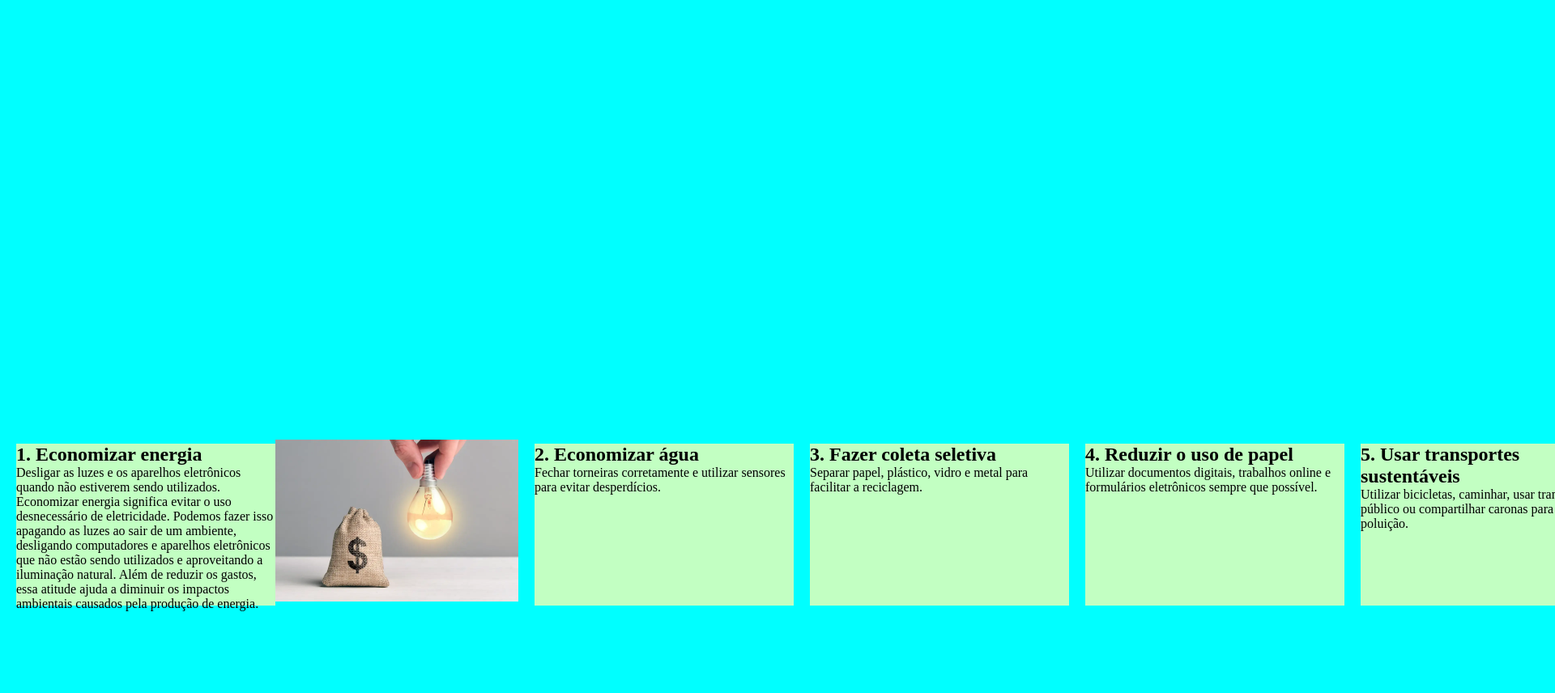
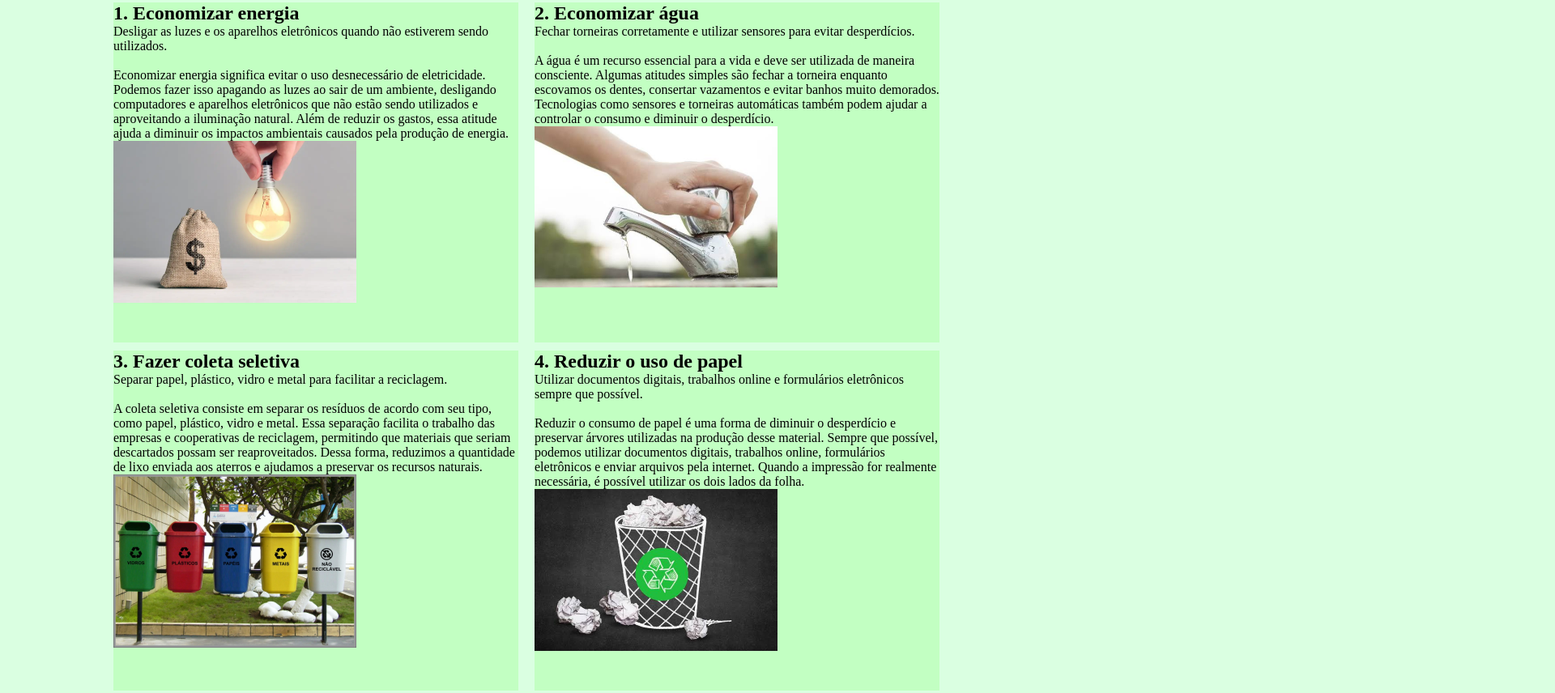
Before and after one commit to WaleskaEmanuele/TechSustent-vel, a plain HTML site: page HTML/acoes.html in a window 1280 px wide. Shown: the part 124-980 px from the top of the page at 81% size, 1920 px wide, since content can reach past the window. Drawn offline with Linux system fonts and the light colour scheme.

Commit message:
Acoes sustentaveis1

```diff
--- a/CSS/style.css
+++ b/CSS/style.css
@@ -2,7 +2,9 @@
     margin: 0px;
     padding: 0px;
 }
-
+body{
+    background-color: rgb(218, 255, 225);
+}
 
 .container{
     display: flex;
@@ -31,9 +33,8 @@ h1{
 }
 .card{
     width: 500px;
-    height: 200px;
+    height: 420px;
     background-color: rgb(194, 255, 194);
-    align-items: center;
     margin-left: 20px;
     margin-top: 10px;
 }
@@ -46,8 +47,10 @@ img{
 }
 .cardsupremo{
     display: flex;
-    align-items: center;
-    background-color: aqua;
-    width: 2000px;
-    height: 1300px;
+    justify-content: center;
+
+    width: 100vr;
+    height: 900px;
+    flex-wrap: wrap;
+
 }
--- a/HTML/acoes.html
+++ b/HTML/acoes.html
@@ -1,11 +1,13 @@
 <!DOCTYPE html>
 <html lang="en">
+
 <head>
     <meta charset="UTF-8">
     <meta name="viewport" content="width=device-width, initial-scale=1.0">
     <title>Ações Sustentaveis</title>
-       <link rel="stylesheet" href="/CSS/style.css">
+    <link rel="stylesheet" href="../CSS/style.css">
 </head>
+
 <body>
 
     <header>
@@ -25,43 +27,75 @@
 
     <h1>Ações Sustentáveis</h1>
     <div class="cardsupremo">
+
         <div class="card">
             <h2> 1. Economizar energia</h2>
             <p>
                 Desligar as luzes e os aparelhos eletrônicos quando não estiverem
                 sendo utilizados.
-    </p>
-    <p>Economizar energia significa evitar o uso desnecessário de eletricidade. Podemos fazer isso apagando as luzes ao sair de um ambiente, desligando computadores e aparelhos eletrônicos que não estão sendo utilizados e aproveitando a iluminação natural. Além de reduzir os gastos, essa atitude ajuda a diminuir os impactos ambientais causados pela produção de energia.</p>
+            </p><br>
+            <p>Economizar energia significa evitar o uso desnecessário de eletricidade. Podemos fazer isso apagando as
+                luzes ao sair de um ambiente, desligando computadores e aparelhos eletrônicos que não estão sendo
+                utilizados e aproveitando a iluminação natural. Além de reduzir os gastos, essa atitude ajuda a diminuir
+                os impactos ambientais causados pela produção de energia.</p>
+
+            <img src="../IMG/economizar.webp" alt="">
+
         </div>
-<img src="../IMG/economizar.webp" alt="">
+
         <div class="card">
             <h2> 2. Economizar água</h2>
             <p>
                 Fechar torneiras corretamente e utilizar sensores para evitar
                 desperdícios.
-    </p>
+            </p><br>
+            <p>A água é um recurso essencial para a vida e deve ser utilizada de maneira consciente. Algumas atitudes
+                simples são fechar a torneira enquanto escovamos os dentes, consertar vazamentos e evitar banhos muito
+                demorados. Tecnologias como sensores e torneiras automáticas também podem ajudar a controlar o consumo e
+                diminuir o desperdício.</p>
+            <img src="../IMG/AGUA.jpg" alt="">
         </div>
+
         <div class="card">
             <h2> 3. Fazer coleta seletiva</h2>
             <p>
                 Separar papel, plástico, vidro e metal para facilitar a reciclagem.
-    </p>
+            </p><br>
+            <p>A coleta seletiva consiste em separar os resíduos de acordo com seu tipo, como papel, plástico, vidro e
+                metal. Essa separação facilita o trabalho das empresas e cooperativas de reciclagem, permitindo que
+                materiais que seriam descartados possam ser reaproveitados. Dessa forma, reduzimos a quantidade de lixo
+                enviada aos aterros e ajudamos a preservar os recursos naturais.</p>
+            <img src="../IMG/coleta-seletiva-6.jpg" alt="">
         </div>
+
         <div class="card">
             <h2> 4. Reduzir o uso de papel</h2>
             <p>
                 Utilizar documentos digitais, trabalhos online e formulários
                 eletrônicos sempre que possível.
-    </p>
+            </p><br>
+            <p>Reduzir o consumo de papel é uma forma de diminuir o desperdício e preservar árvores utilizadas na
+                produção desse material. Sempre que possível, podemos utilizar documentos digitais, trabalhos online,
+                formulários eletrônicos e enviar arquivos pela internet. Quando a impressão for realmente necessária, é
+                possível utilizar os dois lados da folha.</p>
+            <img src="../IMG/PAPEL].jpg" alt="">
         </div>
+
         <div class="card">
             <h2> 5. Usar transportes sustentáveis</h2>
             <p>
                 Utilizar bicicletas, caminhar, usar transporte público ou
                 compartilhar caronas para diminuir a poluição.
-    </p>
+            </p><br>
+            <p>Os meios de transporte também podem contribuir para a poluição do ar. Para diminuir esse impacto, podemos
+                caminhar, andar de bicicleta, utilizar transporte público ou compartilhar caronas. Essas alternativas
+                ajudam a reduzir a quantidade de veículos nas ruas, o consumo de combustíveis e a emissão de gases
+                poluentes.</p>
+            <img src="../IMG/Sustentabilidade-no-transporte-coletivo.jpg" alt="">
         </div>
+
     </div>
 
 </body>
+
 </html>
```
Also changed, not shown: IMG/AGUA.jpg (added), IMG/PAPEL].jpg (added), IMG/Sustentabilidade-no-transporte-coletivo.jpg (added), IMG/coleta-seletiva-6.jpg (added). Lines whose indentation alone changed are shown as unchanged.
